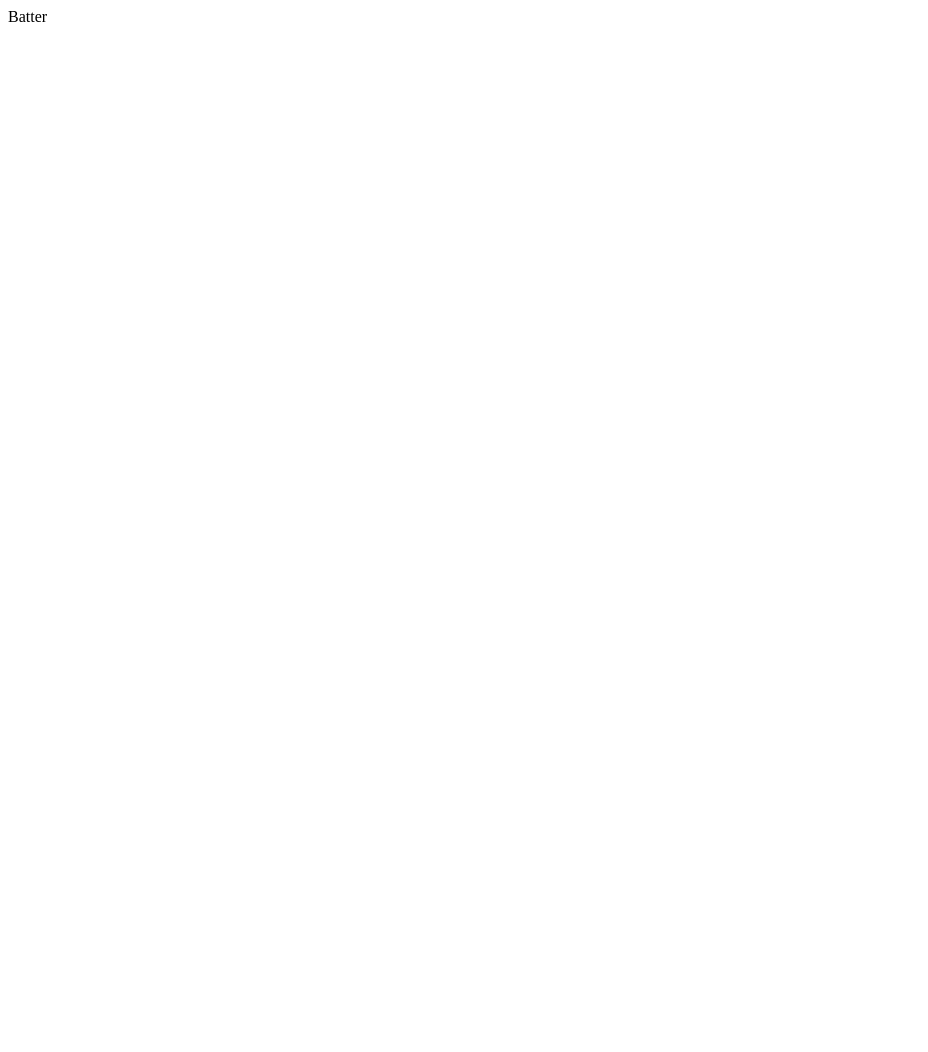
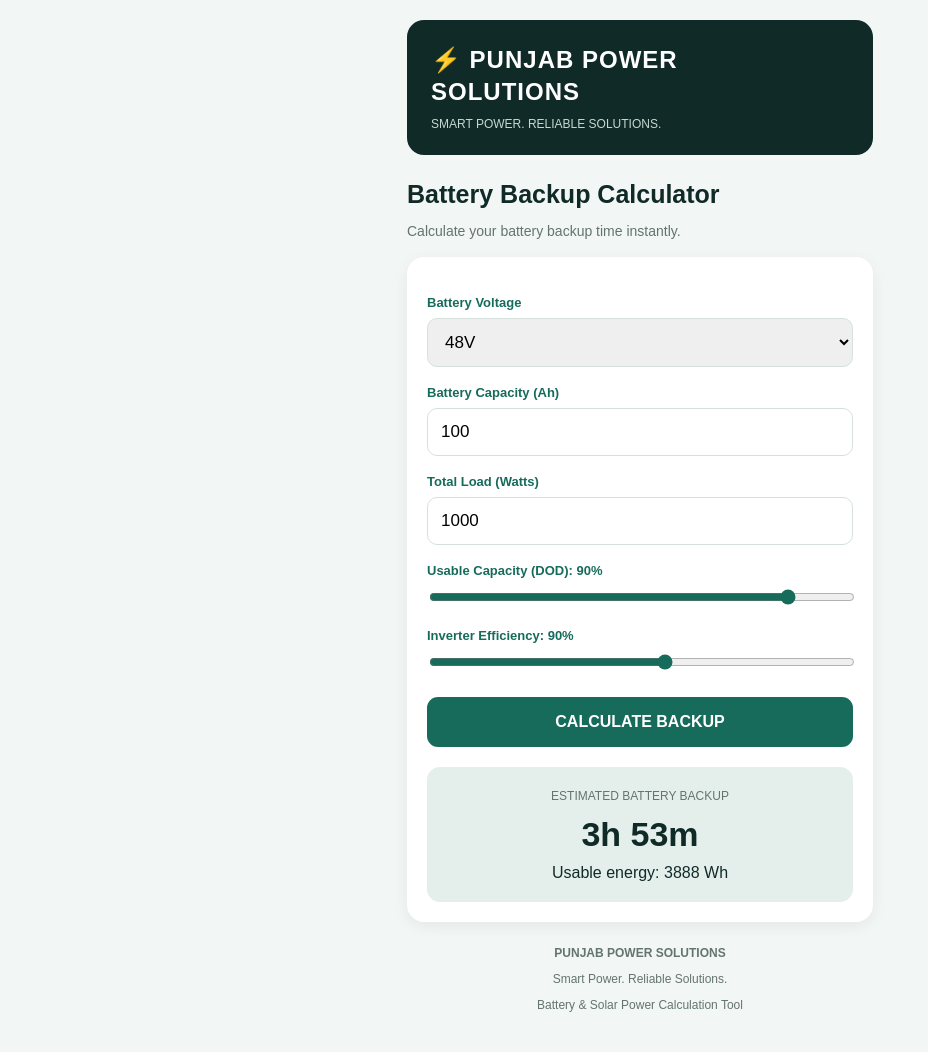
Before and after one commit to zakaulrehmanch-a11y/Battery-backup-calculator, a plain HTML site: page index.html in a window 1280 px wide. Shown: the whole page, without its empty margins (0-928 px from the left). Before the commit the page ends 800 px from the top, so only its background shows below. Drawn offline with Linux system fonts and the light colour scheme.

Commit message:
Update index.html

```diff
--- a/index.html
+++ b/index.html
@@ -1 +1,111 @@
-Batter
+
+<!DOCTYPE html>
+<html lang="en">
+<head>
+<meta charset="UTF-8">
+<meta name="viewport" content="width=device-width, initial-scale=1">
+<meta name="theme-color" content="#102a27">
+<title>Punjab Power Solutions</title>
+<style>
+*{box-sizing:border-box}
+body{margin:0;background:#f2f6f4;font-family:Arial,sans-serif;color:#102a27}
+main{max-width:500px;margin:auto;padding:20px 17px}
+.brand{background:#102a27;color:white;padding:24px;border-radius:17px}
+.brand h2{margin:0;font-size:24px;line-height:1.35;letter-spacing:1px}
+.brand p{color:#c6d8d1;margin:8px 0 0;font-size:12px}
+h1{font-size:25px;margin:25px 0 5px}
+.sub{color:#64746e;font-size:14px}
+.card{background:white;padding:20px;border-radius:17px;margin-top:18px;box-shadow:0 4px 15px #00000010}
+label{display:block;color:#176b5b;font-weight:bold;font-size:13px;margin:18px 0 8px}
+input,select{width:100%;padding:13px;border:1px solid #d6e1dc;border-radius:10px;font-size:17px}
+input[type=range]{padding:0;accent-color:#176b5b}
+button{width:100%;padding:16px;background:#176b5b;color:white;border:0;border-radius:11px;font-size:16px;font-weight:bold;margin-top:22px}
+#result{background:#e4efeb;border-radius:13px;text-align:center;padding:20px;margin-top:20px}
+#hours{font-size:34px;font-weight:bold;margin:10px}
+.small{font-size:12px;color:#64746e;line-height:1.5}
+.footer{text-align:center;padding:24px 5px;color:#64746e;font-size:12px}
+</style>
+</head>
+<body>
+<main>
+<div class="brand">
+<h2>⚡ PUNJAB POWER<br>SOLUTIONS</h2>
+<p>SMART POWER. RELIABLE SOLUTIONS.</p>
+</div>
+
+<h1>Battery Backup Calculator</h1>
+<p class="sub">Calculate your battery backup time instantly.</p>
+
+<div class="card">
+<label>Battery Voltage</label>
+<select id="v">
+<option value="12">12V</option>
+<option value="24">24V</option>
+<option value="48" selected>48V</option>
+</select>
+
+<label>Battery Capacity (Ah)</label>
+<input id="ah" type="number" value="100" min="0.1">
+
+<label>Total Load (Watts)</label>
+<input id="load" type="number" value="1000" min="0.1">
+
+<label>Usable Capacity (DOD): <span id="dval">90%</span></label>
+<input id="dod" type="range" min="30" max="100" value="90">
+
+<label>Inverter Efficiency: <span id="eval">90%</span></label>
+<input id="eff" type="range" min="80" max="98" value="90">
+
+<button onclick="calculate()">CALCULATE BACKUP</button>
+
+<div id="result">
+<div class="small">ESTIMATED BATTERY BACKUP</div>
+<div id="hours">Calculating...</div>
+<div id="energy">Usable energy</div>
+</div>
+</div>
+
+<div class="footer">
+<strong>PUNJAB POWER SOLUTIONS</strong>
+<p>Smart Power. Reliable Solutions.</p>
+<p>Battery & Solar Power Calculation Tool</p>
+</div>
+
+<script>
+const $=id=>document.getElementById(id);
+
+function calculate(){
+let v=Number($("v").value);
+let ah=Number($("ah").value);
+let load=Number($("load").value);
+let dod=Number($("dod").value)/100;
+let eff=Number($("eff").value)/100;
+
+$("dval").textContent=$("dod").value+"%";
+$("eval").textContent=$("eff").value+"%";
+
+if(!(ah>0&&load>0&&Number.isFinite(ah)&&Number.isFinite(load))){
+$("hours").textContent="Invalid values";
+$("energy").textContent="Enter valid capacity and load.";
+return;
+}
+
+let usable=v*ah*dod*eff;
+let time=usable/load;
+let h=Math.floor(time);
+let m=Math.round((time-h)*60);
+
+if(m===60){h++;m=0;}
+
+$("hours").textContent=h+"h "+m+"m";
+$("energy").textContent="Usable energy: "+Math.round(usable)+" Wh";
+}
+
+["v","ah","load","dod","eff"].forEach(id=>{
+$(id).addEventListener("input",calculate);
+});
+calculate();
+</script>
+</main>
+</body>
+</html>
```
